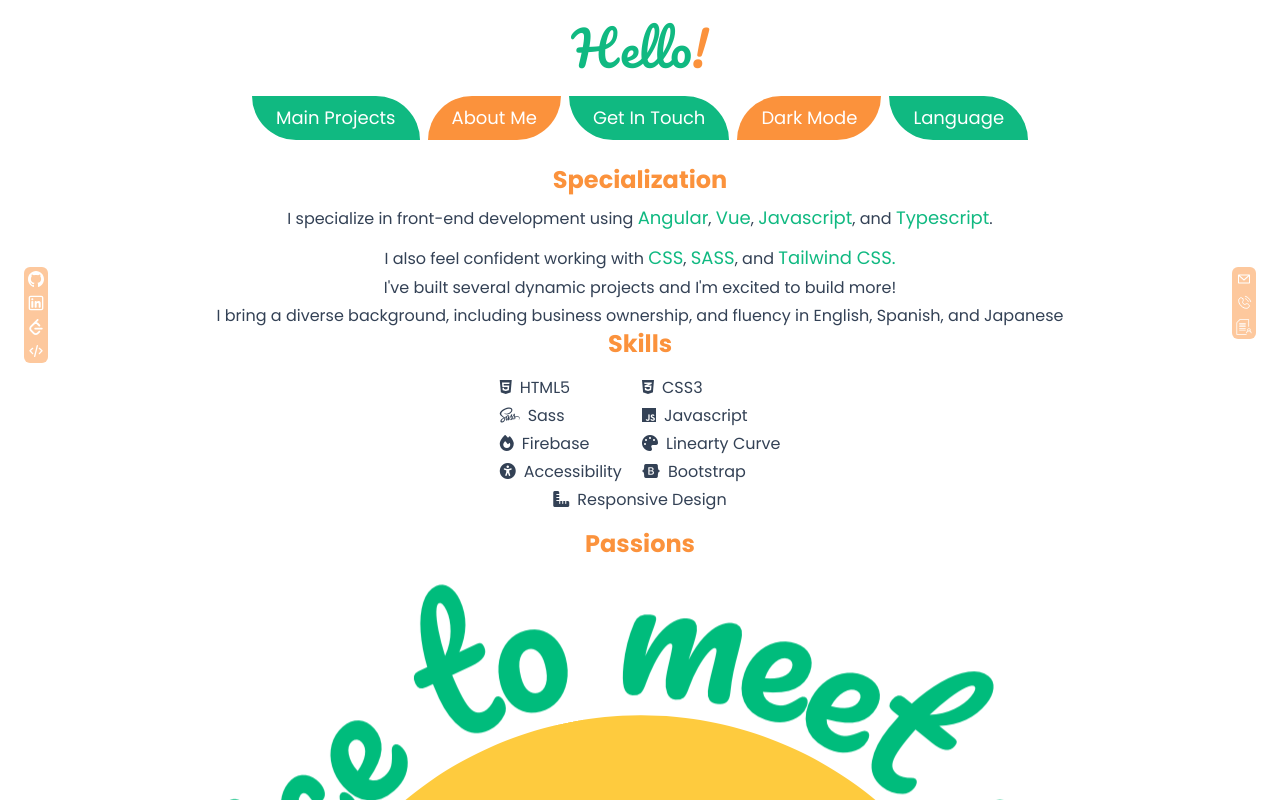
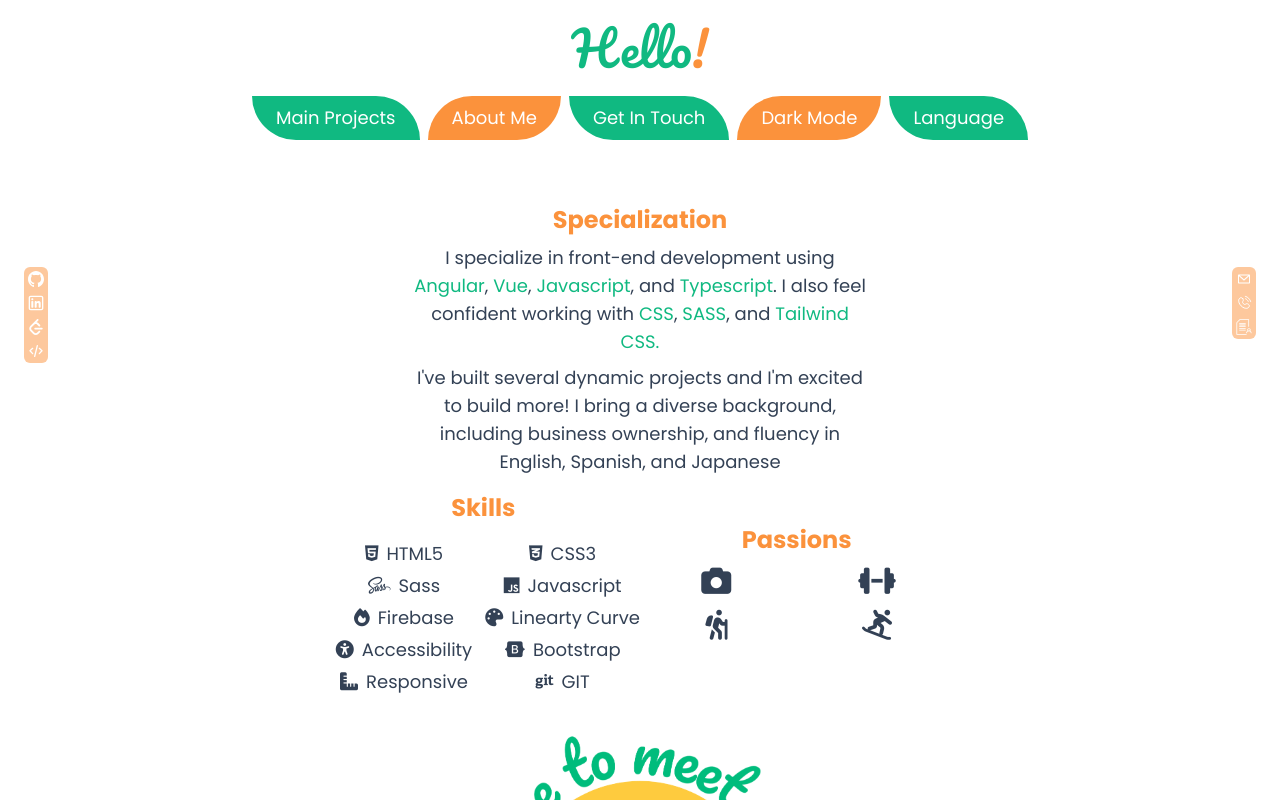
Before and after one commit to dev-jLagunas/my-portfolio, a Vue app: page /about in a window 1280 px wide. Shown: the top 800 px of the page. Built offline with nearby package versions, Linux system fonts and the light colour scheme.

Commit message:
refactor(AboutMeView): make sizing and layout out styling changes on tablet and desktop sizes

```diff
--- a/src/components/AboutMePassions.vue
+++ b/src/components/AboutMePassions.vue
@@ -1,8 +1,40 @@
 <script setup></script>
 
 <template>
-  <div>
+  <div class="mt-8">
     <h2 class="about-me-titles">Passions</h2>
+    <ul
+      class="grid grid-cols-4 place-items-center text-2xl mt-2 text-slate-700 dark:text-slate-200 md:grid-cols-2 md:gap-2 md:text-3xl font-poppins"
+    >
+      <li class="relative group">
+        <i class="fa-solid fa-camera text-slate-700 dark:text-slate-200"></i>
+        <span
+          class="hidden group-hover:block absolute bottom-full mb-2 bg-emerald-500 text-white font-bold px-2 py-1 rounded text-xs"
+          >Photography</span
+        >
+      </li>
+      <li class="relative group">
+        <i class="fa-solid fa-dumbbell"></i>
+        <span
+          class="hidden group-hover:block absolute bottom-full mb-2 bg-emerald-500 text-white font-bold px-2 py-1 rounded text-xs"
+          >Weightlifting</span
+        >
+      </li>
+      <li class="relative group">
+        <i class="fa-solid fa-person-hiking"></i>
+        <span
+          class="hidden group-hover:block absolute bottom-full mb-2 bg-emerald-500 text-white font-bold px-2 py-1 rounded text-xs"
+          >Hiking</span
+        >
+      </li>
+      <li class="relative group">
+        <i class="fa-solid fa-person-snowboarding"></i>
+        <span
+          class="hidden group-hover:block absolute bottom-full mb-2 bg-emerald-500 text-white font-bold px-2 py-1 rounded text-xs"
+          >Skateboarding</span
+        >
+      </li>
+    </ul>
   </div>
 </template>
 
--- a/src/components/AboutMeSkills.vue
+++ b/src/components/AboutMeSkills.vue
@@ -3,7 +3,9 @@
 <template>
   <div class="">
     <h2 class="about-me-titles">Skills</h2>
-    <ul class="grid grid-cols-2 place-items-start gap-1 my-4">
+    <ul
+      class="grid grid-cols-2 place-items-start gap-1 my-4 md:text-lg md:place-items-center"
+    >
       <li><i class="fa-brands fa-html5 pr-2"></i>HTML5</li>
       <li><i class="fa-brands fa-css3-alt pr-2"></i>CSS3</li>
       <li><i class="fa-brands fa-sass pr-2"></i>Sass</li>
@@ -12,9 +14,8 @@
       <li><i class="fa-solid fa-palette pr-2"></i>Linearty Curve</li>
       <li><i class="fa-solid fa-universal-access pr-2"></i>Accessibility</li>
       <li><i class="fa-brands fa-bootstrap pr-2"></i>Bootstrap</li>
-      <li class="col-span-2 mx-auto">
-        <i class="fa-solid fa-ruler-combined pr-2"></i>Responsive Design
-      </li>
+      <li><i class="fa-solid fa-ruler-combined pr-2"></i>Responsive</li>
+      <li><i class="fa-brands fa-git pr-2"></i>GIT</li>
     </ul>
   </div>
 </template>
--- a/src/components/AboutMeSpecialization.vue
+++ b/src/components/AboutMeSpecialization.vue
@@ -3,25 +3,22 @@
 <template>
   <div>
     <h2 class="about-me-titles">Specialization</h2>
-    <div class="flex-center-col gap-1 text-base">
-      <p class="my-2">
+    <div class="flex-center-col md:text-center lg:text-lg">
+      <p class="mt-2">
         I specialize in front-end development using
         <span class="about-me-technologies">Angular</span>,
         <span class="about-me-technologies">Vue</span>,
         <span class="about-me-technologies">Javascript</span>, and
-        <span class="about-me-technologies">Typescript</span>.
-      </p>
-      <p>
-        I also feel confident working with
-        <span class="about-me-technologies">CSS</span>,
+        <span class="about-me-technologies">Typescript</span>. I also feel
+        confident working with <span class="about-me-technologies">CSS</span>,
         <span class="about-me-technologies">SASS</span>, and
         <span class="about-me-technologies">Tailwind CSS.</span>
-        <span></span>
       </p>
-      <p>I've built several dynamic projects and I'm excited to build more!</p>
-      <p>
-        I bring a diverse background, including business ownership, and fluency
-        in English, Spanish, and Japanese
+
+      <p class="mt-2">
+        I've built several dynamic projects and I'm excited to build more! I
+        bring a diverse background, including business ownership, and fluency in
+        English, Spanish, and Japanese
       </p>
     </div>
   </div>
--- a/src/views/AboutMeView.vue
+++ b/src/views/AboutMeView.vue
@@ -8,17 +8,17 @@
 
 <template>
   <div
-    class="font-poppins w-90vw text-slate-700 dark:text-slate-200 flex-center-col"
+    class="font-poppins w-90vw text-slate-700 dark:text-slate-200 flex-center-col mt-10"
   >
-    <section>
+    <section class="mb-4 md:w-5/6 lg:w-3/4 xl:w-2/5">
       <Specialization />
     </section>
-    <section>
+    <section class="mb-4 md:grid md:grid-cols-2">
       <Skills />
-      <Passions />
+      <Passions class="" />
     </section>
-    <img :src="selfPhoto" alt="image of myself" class="" />
-    <LinksButtons />
+    <img :src="selfPhoto" alt="image of myself" class="md:w-1/2 lg:w-1/3" />
+    <LinksButtons class="mt-8" />
   </div>
 </template>
 
```
